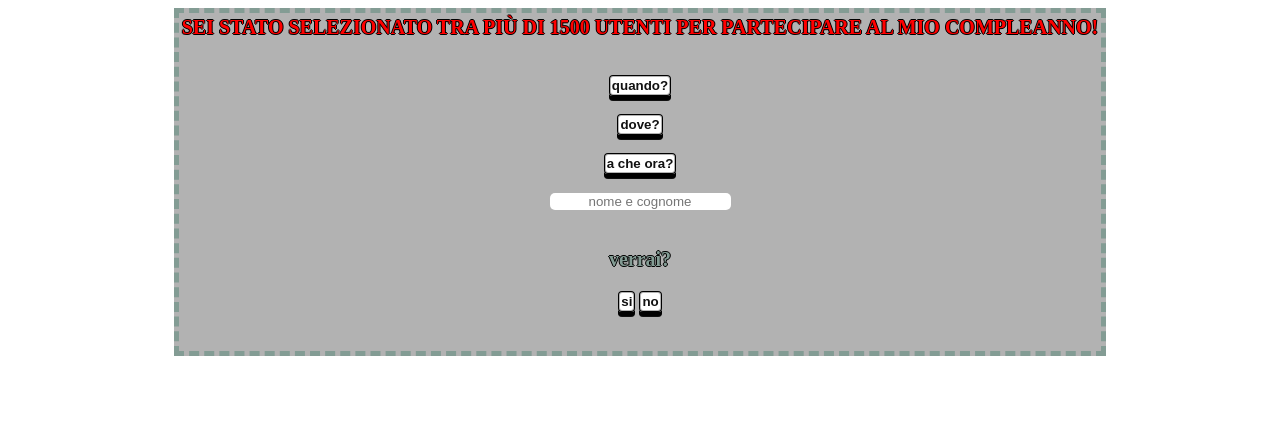
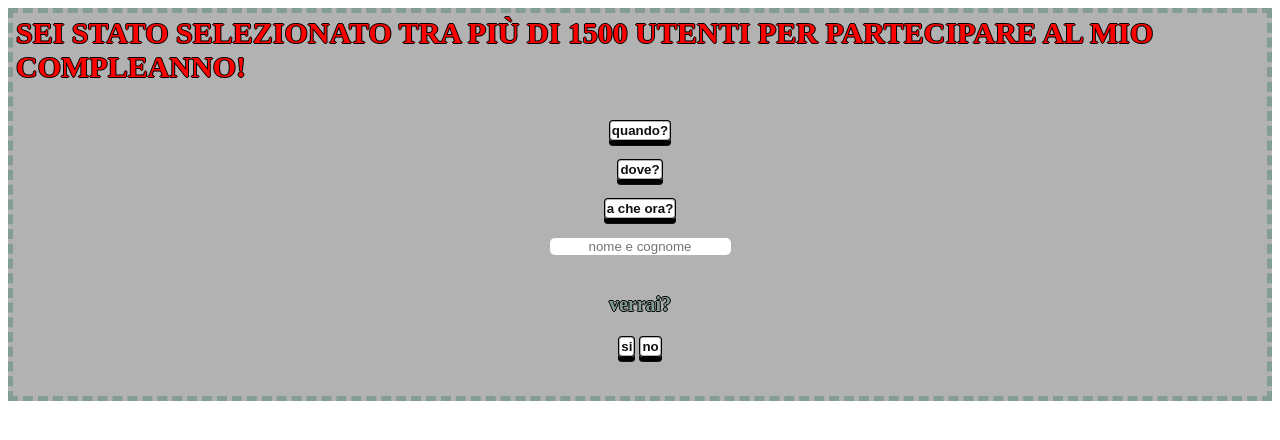
Before and after one commit to billydotexe/billydotexe.github.io, a plain HTML site: page index.html in a window 1280 px wide. Drawn offline with Linux system fonts and the light colour scheme.

Commit message:
Update index.html

```diff
--- a/index.html
+++ b/index.html
@@ -14,7 +14,7 @@
             <table id="tabella" class="centro" style="border: 5px dashed;" bgcolor="#B2B2B2">
                 <tr>
                     <td>
-                        <font color="red" class="testo"><b>SEI STATO SELEZIONATO TRA PI&Ugrave; DI 1500 UTENTI PER PARTECIPARE AL MIO COMPLEANNO!</b></font><br><br><br>
+                        <font color="red">SEI STATO SELEZIONATO TRA PI&Ugrave; DI 1500 UTENTI PER PARTECIPARE AL MIO COMPLEANNO!</font><br><br><br>
                         <center>
                             <form name="dati">
                                 <input name="b_data" type="button" class="bottone" value="quando?" onclick="display('data');"><br><br>
```
